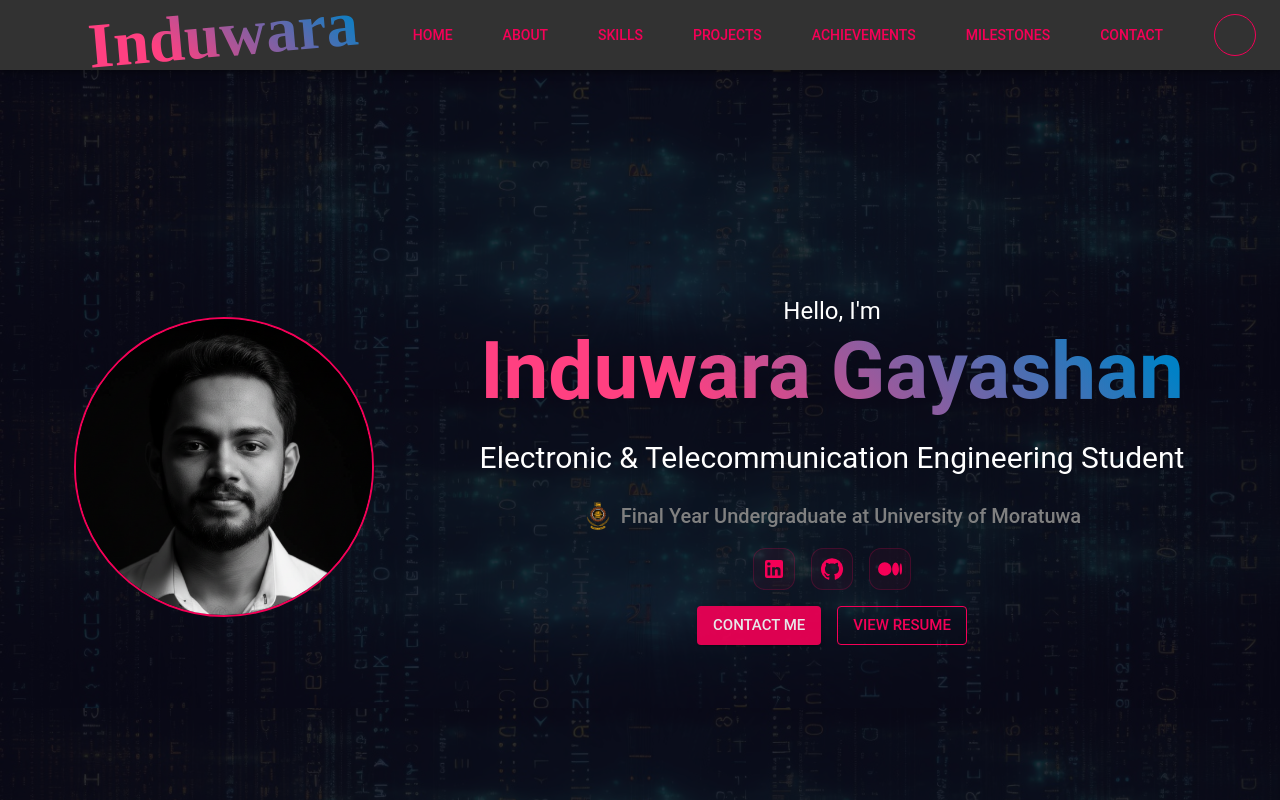
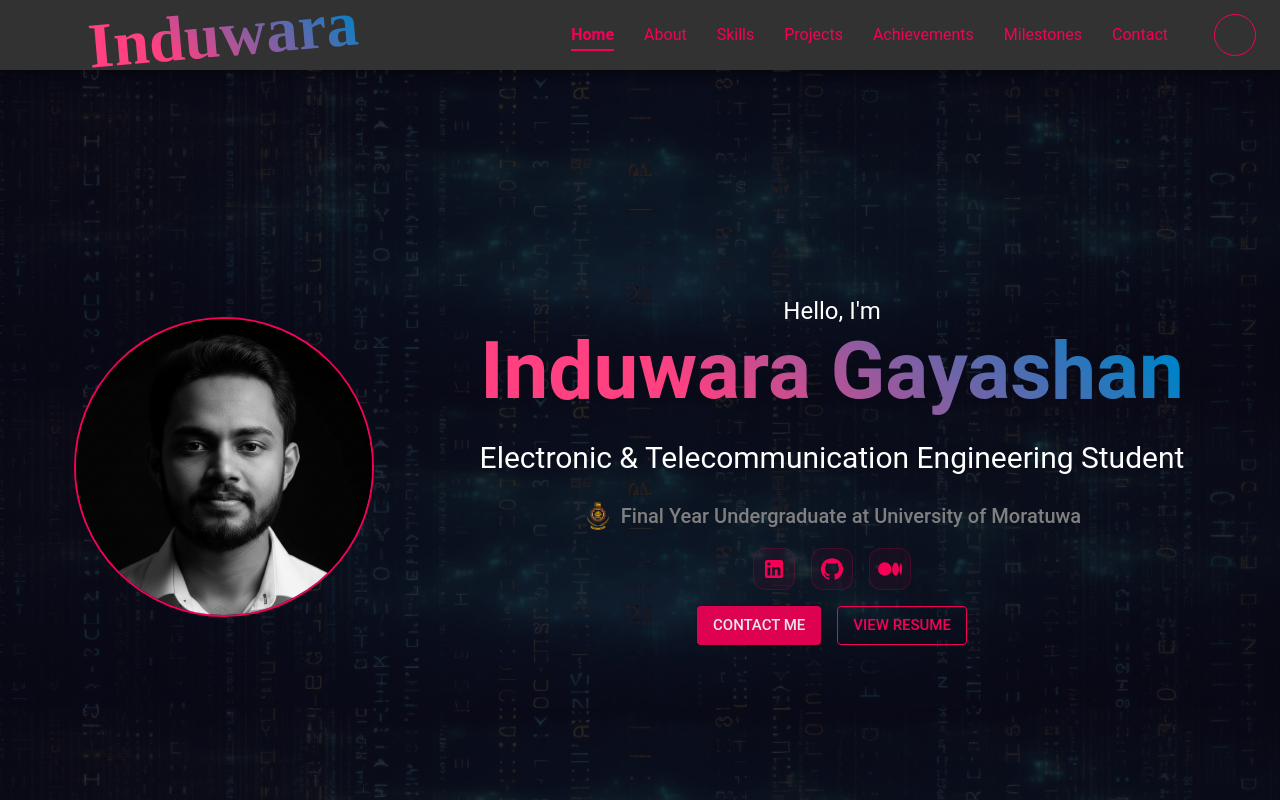
Before and after one commit to InduwaraGayashan001/portfolio, a React (Vite) app: page /#/ in a window 1280 px wide. Shown: the top 800 px of the page. Built offline with nearby package versions, Linux system fonts and the light colour scheme; some icons are missing.

Commit message:
Refactor Navbar for smooth scrolling and active section highlighting;

```diff
--- a/src/components/Navbar.tsx
+++ b/src/components/Navbar.tsx
@@ -1,7 +1,6 @@
 import {
   AppBar,
   Box,
-  Button,
   IconButton,
   Toolbar,
   Typography,
@@ -11,11 +10,11 @@ import {
   ListItemButton,
   ListItemText,
 } from "@mui/material";
-import { Link } from "react-router-dom";
+import { useLocation, useNavigate } from "react-router-dom";
 import Brightness4Icon from "@mui/icons-material/Brightness4";
 import Brightness7Icon from "@mui/icons-material/Brightness7";
 import MenuIcon from "@mui/icons-material/Menu";
-import { useState } from "react";
+import { useState, useEffect } from "react";
 
 interface NavbarProps {
   toggleTheme: () => void;
@@ -24,16 +23,66 @@ interface NavbarProps {
 
 export default function Navbar({ toggleTheme, mode }: NavbarProps) {
   const [mobileMenuOpen, setMobileMenuOpen] = useState(false);
+  const [activeSection, setActiveSection] = useState("home");
+  const location = useLocation();
+  const navigate = useNavigate();
 
   const menuItems = [
-    { label: "Home", path: "/" },
-    { label: "About", path: "/about" },
-    { label: "Skills", path: "/skills" },
-    { label: "Projects", path: "/projects" },
-    { label: "Achievements", path: "/achievements" },
-    { label: "Milestones", path: "/milestones" },
-    { label: "Contact", path: "/contact" },
+    { label: "Home", section: "home" },
+    { label: "About", section: "about" },
+    { label: "Skills", section: "skills" },
+    { label: "Projects", section: "projects" },
+    { label: "Achievements", section: "achievements" },
+    { label: "Milestones", section: "milestones" },
+    { label: "Contact", section: "contact" },
   ];
+
+  useEffect(() => {
+    if (location.pathname !== "/") {
+      return;
+    }
+
+    const handleScroll = () => {
+      const sections = menuItems.map((item) => item.section);
+      const scrollPosition = window.scrollY + 100; // Offset for navbar height
+
+      for (let i = sections.length - 1; i >= 0; i--) {
+        const section = document.getElementById(sections[i]);
+        if (section && section.offsetTop <= scrollPosition) {
+          setActiveSection(sections[i]);
+          break;
+        }
+      }
+    };
+
+    window.addEventListener("scroll", handleScroll);
+    handleScroll(); // Check initial position
+
+    return () => window.removeEventListener("scroll", handleScroll);
+  }, [location.pathname]);
+
+  const scrollToSection = (sectionId: string) => {
+    if (location.pathname !== "/") {
+      navigate("/");
+      setTimeout(() => {
+        const element = document.getElementById(sectionId);
+        if (element) {
+          const yOffset = -70; // Navbar height
+          const y =
+            element.getBoundingClientRect().top + window.pageYOffset + yOffset;
+          window.scrollTo({ top: y, behavior: "smooth" });
+        }
+      }, 100);
+    } else {
+      const element = document.getElementById(sectionId);
+      if (element) {
+        const yOffset = -70; // Navbar height
+        const y =
+          element.getBoundingClientRect().top + window.pageYOffset + yOffset;
+        window.scrollTo({ top: y, behavior: "smooth" });
+      }
+    }
+  };
 
   const toggleMobileMenu = () => {
     setMobileMenuOpen(!mobileMenuOpen);
@@ -92,31 +141,41 @@ export default function Navbar({ toggleTheme, mode }: NavbarProps) {
         {/* Desktop Menu */}
         <Box
           sx={{
-            display: { xs: "none", md: "flex", gap: "20px" },
+            display: { xs: "none", md: "flex", gap: "30px" },
             alignItems: "center",
           }}
         >
-          <Button component={Link} to="/" variant="outlined">
-            Home
-          </Button>
-          <Button component={Link} to="/about" variant="outlined">
-            About
-          </Button>
-          <Button component={Link} to="/skills" variant="outlined">
-            Skills
-          </Button>
-          <Button component={Link} to="/projects" variant="outlined">
-            Projects
-          </Button>
-          <Button component={Link} to="/achievements" variant="outlined">
-            Achievements
-          </Button>
-          <Button component={Link} to="/milestones" variant="outlined">
-            Milestones
-          </Button>
-          <Button component={Link} to="/contact" variant="outlined">
-            Contact
-          </Button>
+          {menuItems.map((item) => (
+            <Typography
+              key={item.section}
+              onClick={() => scrollToSection(item.section)}
+              sx={{
+                cursor: "pointer",
+                position: "relative",
+                fontSize: "1rem",
+                fontWeight: activeSection === item.section ? "bold" : "normal",
+                color: "#f50057",
+                transition: "all 0.3s ease",
+                "&:hover": {
+                  color: "#f50057",
+                },
+                "&::after": {
+                  content: '""',
+                  position: "absolute",
+                  bottom: -4,
+                  left: 0,
+                  width: "100%",
+                  height: "2px",
+                  backgroundColor: "#f50057",
+                  transform:
+                    activeSection === item.section ? "scaleX(1)" : "scaleX(0)",
+                  transition: "transform 0.3s ease",
+                },
+              }}
+            >
+              {item.label}
+            </Typography>
+          ))}
           <IconButton
             onClick={toggleTheme}
             color="inherit"
@@ -170,12 +229,13 @@ export default function Navbar({ toggleTheme, mode }: NavbarProps) {
               {menuItems.map((item) => (
                 <ListItem key={item.label} disablePadding>
                   <ListItemButton
-                    component={Link}
-                    to={item.path}
-                    onClick={toggleMobileMenu}
+                    onClick={() => {
+                      scrollToSection(item.section);
+                      toggleMobileMenu();
+                    }}
                     sx={{
                       "&:hover": {
-                        backgroundColor: "rgba(245, 0, 87, 0.1)",
+                        backgroundColor: "rgba(245, 0, 87, 0.05)",
                       },
                     }}
                   >
@@ -183,9 +243,22 @@ export default function Navbar({ toggleTheme, mode }: NavbarProps) {
                       primary={item.label}
                       sx={{
                         textAlign: "center",
+                        position: "relative",
                         "& .MuiTypography-root": {
-                          fontWeight: 500,
+                          fontWeight:
+                            activeSection === item.section ? "bold" : 500,
                           color: mode === "dark" ? "#fff" : "#000",
+                        },
+                        "&::after": {
+                          content: '""',
+                          position: "absolute",
+                          bottom: 0,
+                          left: "50%",
+                          transform: "translateX(-50%)",
+                          width: activeSection === item.section ? "60%" : "0%",
+                          height: "2px",
+                          backgroundColor: "#f50057",
+                          transition: "width 0.3s ease",
                         },
                       }}
                     />
--- a/src/pages/Portfolio.tsx
+++ b/src/pages/Portfolio.tsx
@@ -22,25 +22,25 @@ function Portfolio() {
 
   return (
     <Box>
-      <Box sx={{ backgroundColor: bgColor1 }}>
+      <Box id="home" sx={{ backgroundColor: bgColor1 }}>
         <HeroSection />
       </Box>
-      <Box sx={{ backgroundColor: bgColor2 }}>
+      <Box id="about" sx={{ backgroundColor: bgColor2 }}>
         <AboutSection />
       </Box>
-      <Box sx={{ backgroundColor: bgColor1 }}>
+      <Box id="skills" sx={{ backgroundColor: bgColor1 }}>
         <SkillsSection />
       </Box>
-      <Box sx={{ backgroundColor: bgColor2 }}>
+      <Box id="projects" sx={{ backgroundColor: bgColor2 }}>
         <ProjectsSection />
       </Box>
-      <Box sx={{ backgroundColor: bgColor1 }}>
+      <Box id="achievements" sx={{ backgroundColor: bgColor1 }}>
         <AchievementsSection />
       </Box>
-      <Box sx={{ backgroundColor: bgColor2 }}>
+      <Box id="milestones" sx={{ backgroundColor: bgColor2 }}>
         <MilestonesSection />
       </Box>
-      <Box sx={{ backgroundColor: bgColor1 }}>
+      <Box id="contact" sx={{ backgroundColor: bgColor1 }}>
         <ContactSection />
       </Box>
     </Box>
```
